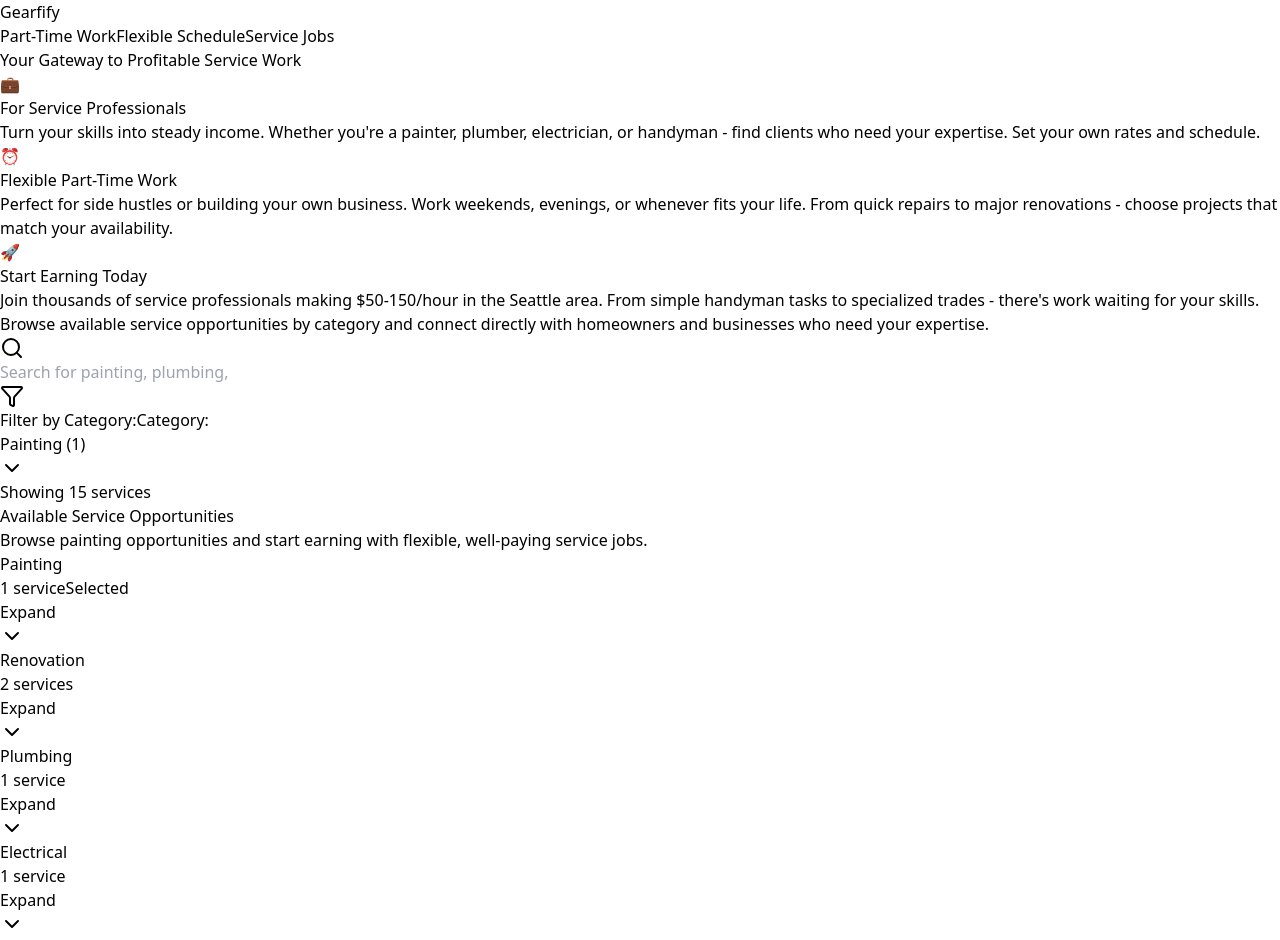
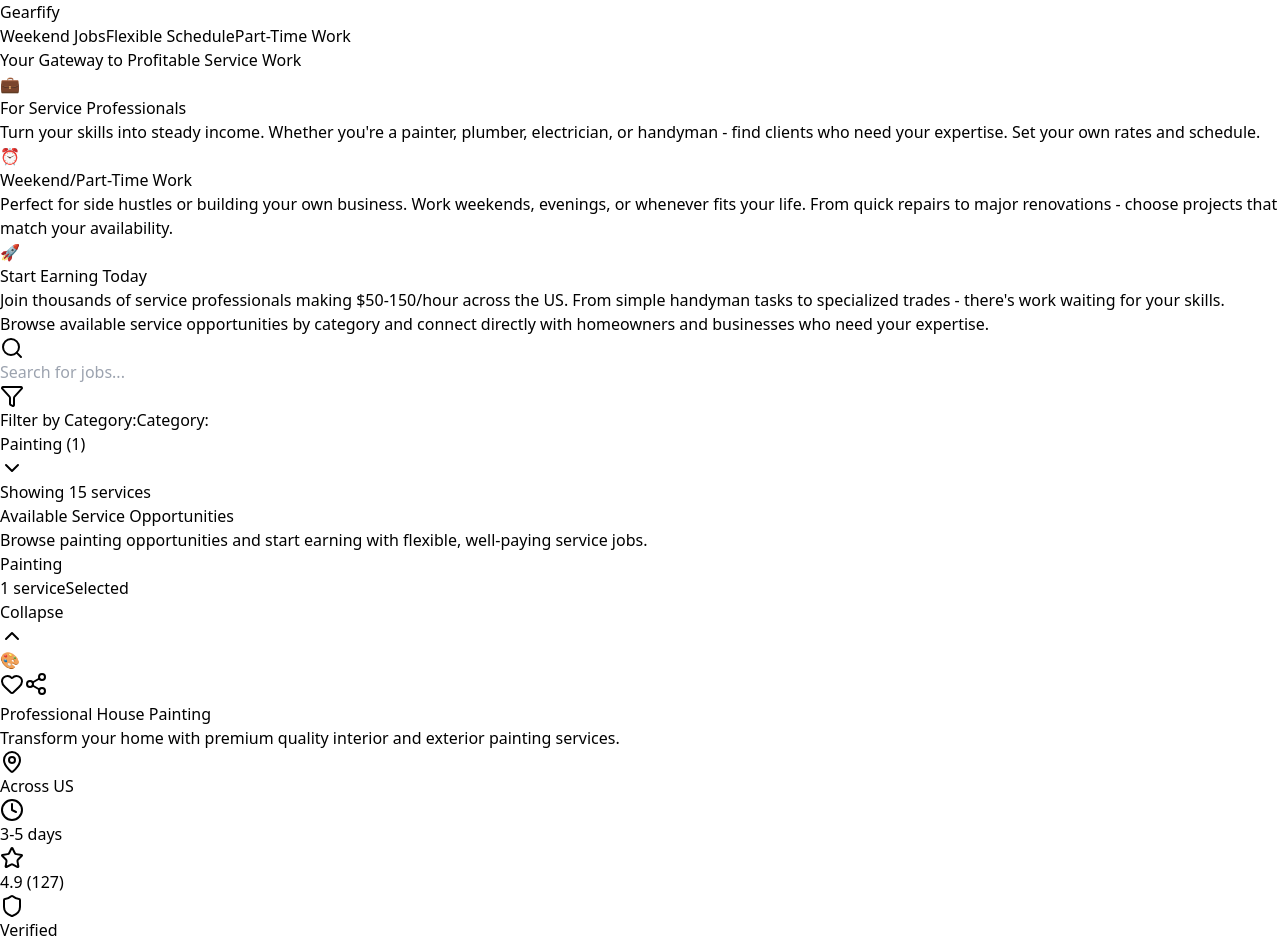
Before and after one commit to mohlade/gearfity, a React (Vite) app: page / in a window 1280 px wide. Shown: the top 940 px of the page. Built offline with nearby package versions, Linux system fonts and the light colour scheme.

Commit message:
Updated contact email and footer email

```diff
--- a/src/App.jsx
+++ b/src/App.jsx
@@ -4,7 +4,7 @@
 function App() {
   const [searchTerm, setSearchTerm] = useState('');
   const [selectedCategory, setSelectedCategory] = useState('Painting');
-  const [expandedCategories, setExpandedCategories] = useState(new Set());
+  const [expandedCategories, setExpandedCategories] = useState(new Set(['Painting']));
   const [likedServices, setLikedServices] = useState(new Set());
   const [isDropdownOpen, setIsDropdownOpen] = useState(false);
 
@@ -16,7 +16,7 @@
       price: "$2,500 - $4,200",
       rating: 4.9,
       reviews: 127,
-      location: "Seattle, WA",
+      location: "Across US",
       duration: "3-5 days",
       image: "🎨",
       description: "Transform your home with premium quality interior and exterior painting services.",
@@ -29,7 +29,7 @@
       price: "$15,000 - $35,000",
       rating: 4.8,
       reviews: 89,
-      location: "Seattle, WA",
+      location: "Across US",
       duration: "2-4 weeks",
       image: "🏠",
       description: "Complete kitchen makeover with modern appliances and custom cabinetry.",
@@ -42,7 +42,7 @@
       price: "$150 - $800",
       rating: 4.7,
       reviews: 203,
-      location: "Seattle, WA",
+      location: "Across US",
       duration: "2-6 hours",
       image: "🔧",
       description: "Expert plumbing services for repairs, installations, and emergency fixes.",
@@ -55,7 +55,7 @@
       price: "$200 - $1,500",
       rating: 4.9,
       reviews: 156,
-      location: "Seattle, WA",
+      location: "Across US",
       duration: "1-3 days",
       image: "⚡",
       description: "Safe and reliable electrical work by certified electricians.",
@@ -68,7 +68,7 @@
       price: "$1,200 - $8,500",
       rating: 4.6,
       reviews: 94,
-      location: "Seattle, WA",
+      location: "Across US",
       duration: "1-2 weeks",
       image: "🌿",
       description: "Beautiful landscape design and maintenance for your outdoor space.",
@@ -81,7 +81,7 @@
       price: "$8,000 - $25,000",
       rating: 4.8,
       reviews: 112,
-      location: "Seattle, WA",
+      location: "Across US",
       duration: "3-7 days",
       image: "🏘️",
       description: "Professional roofing installation, repair, and maintenance services.",
@@ -94,7 +94,7 @@
       price: "$300 - $6,000",
       rating: 4.7,
       reviews: 178,
-      location: "Seattle, WA",
+      location: "Across US",
       duration: "4-8 hours",
       image: "❄️",
       description: "Heating, ventilation, and air conditioning services for optimal comfort.",
@@ -107,7 +107,7 @@
       price: "$3,500 - $12,000",
       rating: 4.5,
       reviews: 87,
-      location: "Seattle, WA",
+      location: "Across US",
       duration: "3-5 days",
       image: "🪵",
       description: "Premium flooring installation including hardwood, tile, and luxury vinyl.",
@@ -120,7 +120,7 @@
       price: "$8,000 - $20,000",
       rating: 4.9,
       reviews: 145,
-      location: "Seattle, WA",
+      location: "Across US",
       duration: "1-3 weeks",
       image: "🛁",
       description: "Complete bathroom transformation with modern fixtures and design.",
@@ -133,7 +133,7 @@
       price: "$150 - $600",
       rating: 4.4,
       reviews: 234,
-      location: "Seattle, WA",
+      location: "Across US",
       duration: "2-4 hours",
       image: "🪟",
       description: "Professional window cleaning and repair services for crystal clear views.",
@@ -146,7 +146,7 @@
       price: "$500 - $3,000",
       rating: 4.8,
       reviews: 76,
-      location: "Seattle, WA",
+      location: "Across US",
       duration: "1-2 weeks",
       image: "🪚",
       description: "Custom carpentry work including built-ins, cabinets, and repairs.",
@@ -159,7 +159,7 @@
       price: "$200 - $800",
       rating: 4.6,
       reviews: 198,
-      location: "Seattle, WA",
+      location: "Across US",
       duration: "1-2 hours",
       image: "🐛",
       description: "Comprehensive pest control and prevention services for your home.",
@@ -172,7 +172,7 @@
       price: "$180 - $500",
       rating: 4.5,
       reviews: 167,
-      location: "Seattle, WA",
+      location: "Across US",
       duration: "2-4 hours",
       image: "🏠",
       description: "Professional gutter cleaning, repair, and protection services.",
@@ -185,7 +185,7 @@
       price: "$120 - $400",
       rating: 4.7,
       reviews: 143,
-      location: "Seattle, WA",
+      location: "Across US",
       duration: "1-2 hours",
       image: "🏊",
       description: "Complete pool cleaning and maintenance services for crystal clear water.",
@@ -198,7 +198,7 @@
       price: "$400 - $2,500",
       rating: 4.3,
       reviews: 189,
-      location: "Seattle, WA",
+      location: "Across US",
       duration: "4-8 hours",
       image: "📦",
       description: "Professional moving services with careful handling of your belongings.",
@@ -240,7 +240,7 @@
   };
 
   const handleContactClick = (serviceName) => {
-    window.location.href = `mailto:hello@gearfify.com?subject=Inquiry about ${serviceName}&body=Hi, I'm interested in learning more about your ${serviceName}. Please contact me with more details.`;
+    window.location.href = `mailto:hello@gearfify.me?subject=Inquiry about ${serviceName}&body=Hi, I'm interested in learning more about your ${serviceName}. Please contact me with more details.`;
   };
 
   const handleCategorySelect = (category) => {
@@ -252,6 +252,91 @@
   };
 
   const totalServices = Object.values(servicesByCategory).flat().length;
+
+  const ServiceCard = ({ service }) => (
+    <div className="group bg-gray-50 rounded-xl hover:shadow-lg transition-all duration-300 transform hover:-translate-y-1 border border-gray-200 overflow-hidden">
+      <div className="relative p-5">
+        <div className="flex justify-between items-start mb-4">
+          <div className="text-3xl">{service.image}</div>
+          <div className="flex gap-2">
+            <button
+              onClick={() => toggleLike(service.id)}
+              className={`p-2 rounded-full transition-all transform hover:scale-110 ${
+                likedServices.has(service.id)
+                  ? 'bg-red-100 text-red-500'
+                  : 'bg-gray-200 text-gray-400 hover:bg-gray-300'
+              }`}
+            >
+              <Heart className={`w-4 h-4 ${likedServices.has(service.id) ? 'fill-current' : ''}`} />
+            </button>
+            <button className="p-2 rounded-full bg-gray-200 text-gray-400 hover:bg-gray-300 transition-all transform hover:scale-110">
+              <Share2 className="w-4 h-4" />
+            </button>
+          </div>
+        </div>
+
+        <h4 className="text-lg font-bold text-gray-800 mb-2 group-hover:text-slate-700 transition-colors">
+          {service.title}
+        </h4>
+        <p className="text-gray-600 text-sm mb-4 leading-relaxed line-clamp-2">
+          {service.description}
+        </p>
+
+        <div className="grid grid-cols-1 gap-2 mb-4 text-sm">
+          <div className="flex items-center text-gray-500">
+            <MapPin className="w-4 h-4 mr-2 text-slate-600" />
+            {service.location}
+          </div>
+          <div className="flex items-center text-gray-500">
+            <Clock className="w-4 h-4 mr-2 text-slate-600" />
+            {service.duration}
+          </div>
+          <div className="flex items-center justify-between">
+            <div className="flex items-center text-gray-500">
+              <Star className="w-4 h-4 mr-1 text-amber-500" />
+              {service.rating} ({service.reviews})
+            </div>
+            <div className="flex items-center text-emerald-600">
+              <Shield className="w-4 h-4 mr-1" />
+              <span className="text-xs font-medium">Verified</span>
+            </div>
+          </div>
+        </div>
+
+        <div className="flex flex-wrap gap-1 mb-4">
+          {service.features.slice(0, 2).map((feature, index) => (
+            <span
+              key={index}
+              className="px-2 py-1 bg-slate-100 text-slate-700 text-xs rounded-md font-medium"
+            >
+              {feature}
+            </span>
+          ))}
+          {service.features.length > 2 && (
+            <span className="px-2 py-1 bg-gray-100 text-gray-500 text-xs rounded-md">
+              +{service.features.length - 2} more
+            </span>
+          )}
+        </div>
+      </div>
+
+      <div className="px-5 py-4 bg-white border-t border-gray-200">
+        <div className="flex flex-col sm:flex-row justify-between items-start sm:items-center gap-3">
+          <div>
+            <span className="text-lg font-bold text-slate-800 block">{service.price}</span>
+            <span className="text-xs text-gray-500">per project</span>
+          </div>
+          <button
+            onClick={() => handleContactClick(service.title)}
+            className="w-full sm:w-auto bg-gradient-to-r from-slate-700 to-gray-800 text-white px-4 py-2 rounded-lg font-semibold hover:from-slate-800 hover:to-gray-900 transition-all transform hover:scale-105 shadow-md hover:shadow-lg flex items-center justify-center gap-2 text-sm"
+          >
+            <Mail className="w-4 h-4" />
+            Contact
+          </button>
+        </div>
+      </div>
+    </div>
+  );
 
   return (
     <div className="min-h-screen bg-gradient-to-br from-slate-50 via-gray-50 to-stone-50">
@@ -275,13 +360,13 @@
               </h1>
               <div className="flex flex-wrap justify-center gap-2 mb-6">
                 <span className="px-3 py-1 bg-amber-500/20 text-amber-300 rounded-full text-sm font-medium border border-amber-500/30">
-                  Part-Time Work
+                  Weekend Jobs
                 </span>
                 <span className="px-3 py-1 bg-emerald-500/20 text-emerald-300 rounded-full text-sm font-medium border border-emerald-500/30">
                   Flexible Schedule
                 </span>
                 <span className="px-3 py-1 bg-blue-500/20 text-blue-300 rounded-full text-sm font-medium border border-blue-500/30">
-                  Service Jobs
+                  Part-Time Work
                 </span>
               </div>
             </div>
@@ -312,7 +397,7 @@
                     <span className="text-2xl">⏰</span>
                   </div>
                   <div>
-                    <h3 className="text-lg font-bold text-white mb-2">Flexible Part-Time Work</h3>
+                    <h3 className="text-lg font-bold text-white mb-2">Weekend/Part-Time Work</h3>
                     <p className="text-gray-300 text-sm leading-relaxed">
                       Perfect for side hustles or building your own business. Work weekends, evenings, or whenever fits your life.
                       From quick repairs to major renovations - choose projects that match your availability.
@@ -328,7 +413,7 @@
                 <div className="flex-1">
                   <h3 className="text-xl font-bold text-white mb-2">Start Earning Today</h3>
                   <p className="text-gray-300 text-sm">
-                    Join thousands of service professionals making <span className="text-amber-400 font-semibold">$50-150/hour</span> in the Seattle area.
+                    Join thousands of service professionals making <span className="text-amber-400 font-semibold">$50-150/hour</span> across the US.
                     From simple handyman tasks to specialized trades - there's work waiting for your skills.
                   </p>
                 </div>
@@ -343,7 +428,7 @@
                 <Search className="absolute left-4 top-1/2 transform -translate-y-1/2 text-gray-400 w-5 h-5" />
                 <input
                   type="text"
-                  placeholder="Search for painting, plumbing, electrical jobs..."
+                  placeholder="Search for jobs..."
                   value={searchTerm}
                   onChange={(e) => setSearchTerm(e.target.value)}
                   className="w-full pl-12 pr-4 py-4 rounded-xl bg-white/10 backdrop-blur-sm border border-white/20 text-white placeholder-gray-300 focus:outline-none focus:ring-2 focus:ring-amber-400 focus:border-transparent transition-all"
@@ -460,88 +545,7 @@
                     <div className="p-6">
                       <div className="grid grid-cols-1 md:grid-cols-2 lg:grid-cols-3 gap-6">
                         {selectedCategoryServices.map(service => (
-                          <div key={service.id} className="group bg-gray-50 rounded-xl hover:shadow-lg transition-all duration-300 transform hover:-translate-y-1 border border-gray-200 overflow-hidden">
-                            <div className="relative p-5">
-                              <div className="flex justify-between items-start mb-4">
-                                <div className="text-3xl">{service.image}</div>
-                                <div className="flex gap-2">
-                                  <button
-                                    onClick={() => toggleLike(service.id)}
-                                    className={`p-2 rounded-full transition-all transform hover:scale-110 ${
-                                      likedServices.has(service.id)
-                                        ? 'bg-red-100 text-red-500'
-                                        : 'bg-gray-200 text-gray-400 hover:bg-gray-300'
-                                    }`}
-                                  >
-                                    <Heart className={`w-4 h-4 ${likedServices.has(service.id) ? 'fill-current' : ''}`} />
-                                  </button>
-                                  <button className="p-2 rounded-full bg-gray-200 text-gray-400 hover:bg-gray-300 transition-all transform hover:scale-110">
-                                    <Share2 className="w-4 h-4" />
-                                  </button>
-                                </div>
-                              </div>
-
-                              <h4 className="text-lg font-bold text-gray-800 mb-2 group-hover:text-slate-700 transition-colors">
-                                {service.title}
-                              </h4>
-                              <p className="text-gray-600 text-sm mb-4 leading-relaxed line-clamp-2">
-                                {service.description}
-                              </p>
-
-                              <div className="grid grid-cols-1 gap-2 mb-4 text-sm">
-                                <div className="flex items-center text-gray-500">
-                                  <MapPin className="w-4 h-4 mr-2 text-slate-600" />
-                                  {service.location}
-                                </div>
-                                <div className="flex items-center text-gray-500">
-                                  <Clock className="w-4 h-4 mr-2 text-slate-600" />
-                                  {service.duration}
-                                </div>
-                                <div className="flex items-center justify-between">
-                                  <div className="flex items-center text-gray-500">
-                                    <Star className="w-4 h-4 mr-1 text-amber-500" />
-                                    {service.rating} ({service.reviews})
-                                  </div>
-                                  <div className="flex items-center text-emerald-600">
-                                    <Shield className="w-4 h-4 mr-1" />
-                                    <span className="text-xs font-medium">Verified</span>
-                                  </div>
-                                </div>
-                              </div>
-
-                              <div className="flex flex-wrap gap-1 mb-4">
-                                {service.features.slice(0, 2).map((feature, index) => (
-                                  <span
-                                    key={index}
-                                    className="px-2 py-1 bg-slate-100 text-slate-700 text-xs rounded-md font-medium"
-                                  >
-                                    {feature}
-                                  </span>
-                                ))}
-                                {service.features.length > 2 && (
-                                  <span className="px-2 py-1 bg-gray-100 text-gray-500 text-xs rounded-md">
-                                    +{service.features.length - 2} more
-                                  </span>
-                                )}
-                              </div>
-                            </div>
-
-                            <div className="px-5 py-4 bg-white border-t border-gray-200">
-                              <div className="flex flex-col sm:flex-row justify-between items-start sm:items-center gap-3">
-                                <div>
-                                  <span className="text-lg font-bold text-slate-800 block">{service.price}</span>
-                                  <span className="text-xs text-gray-500">per project</span>
-                                </div>
-                                <button
-                                  onClick={() => handleContactClick(service.title)}
-                                  className="w-full sm:w-auto bg-gradient-to-r from-slate-700 to-gray-800 text-white px-4 py-2 rounded-lg font-semibold hover:from-slate-800 hover:to-gray-900 transition-all transform hover:scale-105 shadow-md hover:shadow-lg flex items-center justify-center gap-2 text-sm"
-                                >
-                                  <Mail className="w-4 h-4" />
-                                  Contact
-                                </button>
-                              </div>
-                            </div>
-                          </div>
+                          <ServiceCard key={service.id} service={service} />
                         ))}
                       </div>
                     </div>
@@ -592,88 +596,7 @@
                     <div className="p-6">
                       <div className="grid grid-cols-1 md:grid-cols-2 lg:grid-cols-3 gap-6">
                         {categoryServices.map(service => (
-                          <div key={service.id} className="group bg-gray-50 rounded-xl hover:shadow-lg transition-all duration-300 transform hover:-translate-y-1 border border-gray-200 overflow-hidden">
-                            <div className="relative p-5">
-                              <div className="flex justify-between items-start mb-4">
-                                <div className="text-3xl">{service.image}</div>
-                                <div className="flex gap-2">
-                                  <button
-                                    onClick={() => toggleLike(service.id)}
-                                    className={`p-2 rounded-full transition-all transform hover:scale-110 ${
-                                      likedServices.has(service.id)
-                                        ? 'bg-red-100 text-red-500'
-                                        : 'bg-gray-200 text-gray-400 hover:bg-gray-300'
-                                    }`}
-                                  >
-                                    <Heart className={`w-4 h-4 ${likedServices.has(service.id) ? 'fill-current' : ''}`} />
-                                  </button>
-                                  <button className="p-2 rounded-full bg-gray-200 text-gray-400 hover:bg-gray-300 transition-all transform hover:scale-110">
-                                    <Share2 className="w-4 h-4" />
-                                  </button>
-                                </div>
-                              </div>
-
-                              <h4 className="text-lg font-bold text-gray-800 mb-2 group-hover:text-slate-700 transition-colors">
-                                {service.title}
-                              </h4>
-                              <p className="text-gray-600 text-sm mb-4 leading-relaxed line-clamp-2">
-                                {service.description}
-                              </p>
-
-                              <div className="grid grid-cols-1 gap-2 mb-4 text-sm">
-                                <div className="flex items-center text-gray-500">
-                                  <MapPin className="w-4 h-4 mr-2 text-slate-600" />
-                                  {service.location}
-                                </div>
-                                <div className="flex items-center text-gray-500">
-                                  <Clock className="w-4 h-4 mr-2 text-slate-600" />
-                                  {service.duration}
-                                </div>
-                                <div className="flex items-center justify-between">
-                                  <div className="flex items-center text-gray-500">
-                                    <Star className="w-4 h-4 mr-1 text-amber-500" />
-                                    {service.rating} ({service.reviews})
-                                  </div>
-                                  <div className="flex items-center text-emerald-600">
-                                    <Shield className="w-4 h-4 mr-1" />
-                                    <span className="text-xs font-medium">Verified</span>
-                                  </div>
-                                </div>
-                              </div>
-
-                              <div className="flex flex-wrap gap-1 mb-4">
-                                {service.features.slice(0, 2).map((feature, index) => (
-                                  <span
-                                    key={index}
-                                    className="px-2 py-1 bg-slate-100 text-slate-700 text-xs rounded-md font-medium"
-                                  >
-                                    {feature}
-                                  </span>
-                                ))}
-                                {service.features.length > 2 && (
-                                  <span className="px-2 py-1 bg-gray-100 text-gray-500 text-xs rounded-md">
-                                    +{service.features.length - 2} more
-                                  </span>
-                                )}
-                              </div>
-                            </div>
-
-                            <div className="px-5 py-4 bg-white border-t border-gray-200">
-                              <div className="flex flex-col sm:flex-row justify-between items-start sm:items-center gap-3">
-                                <div>
-                                  <span className="text-lg font-bold text-slate-800 block">{service.price}</span>
-                                  <span className="text-xs text-gray-500">per project</span>
-                                </div>
-                                <button
-                                  onClick={() => handleContactClick(service.title)}
-                                  className="w-full sm:w-auto bg-gradient-to-r from-slate-700 to-gray-800 text-white px-4 py-2 rounded-lg font-semibold hover:from-slate-800 hover:to-gray-900 transition-all transform hover:scale-105 shadow-md hover:shadow-lg flex items-center justify-center gap-2 text-sm"
-                                >
-                                  <Mail className="w-4 h-4" />
-                                  Contact
-                                </button>
-                              </div>
-                            </div>
-                          </div>
+                          <ServiceCard key={service.id} service={service} />
                         ))}
                       </div>
                     </div>
@@ -746,7 +669,7 @@
               <span className="hidden sm:inline">•</span>
               <span>Terms of Service</span>
               <span className="hidden sm:inline">•</span>
-              <span>Contact: hello@gearfify.com</span>
+              <span>Contact: hello@gearfify.me</span>
             </div>
             <p className="text-xs text-gray-500">
               Start your service business today - Join the growing community of professionals earning more with Gearfify
```
